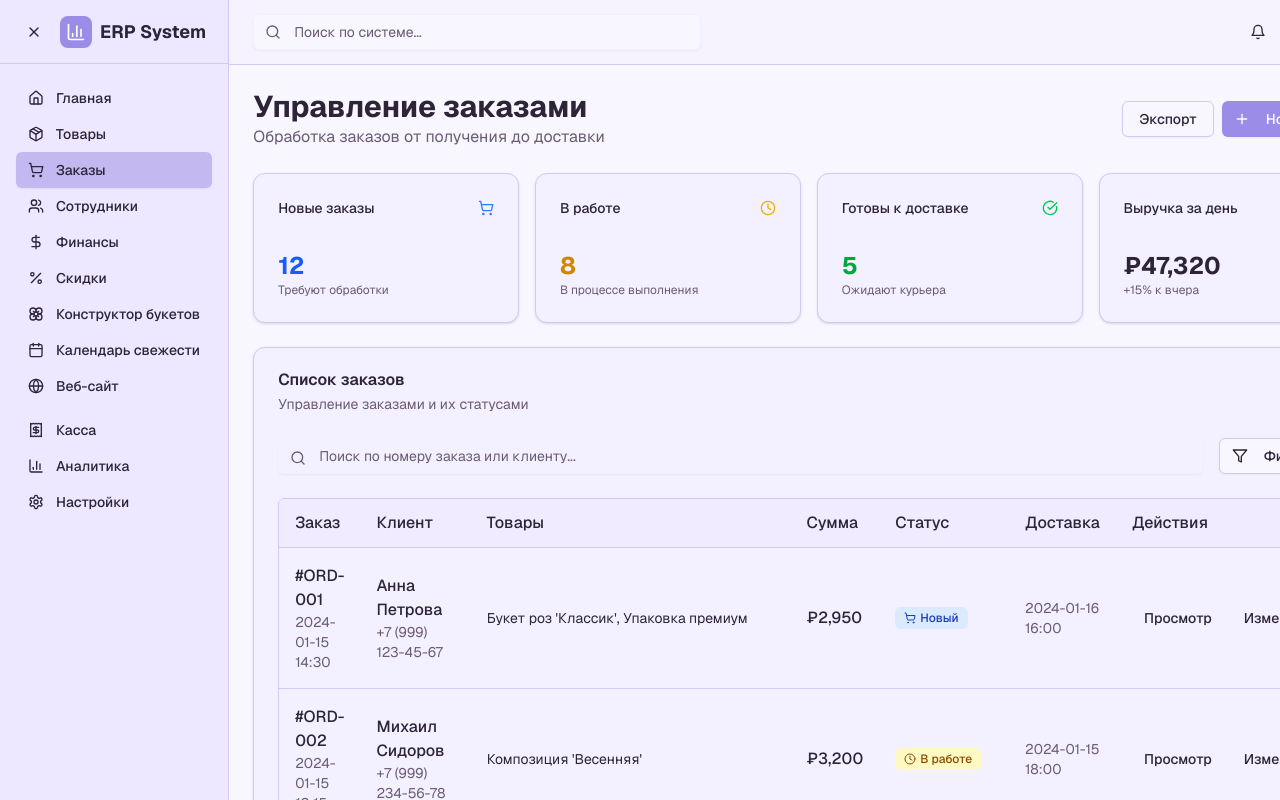
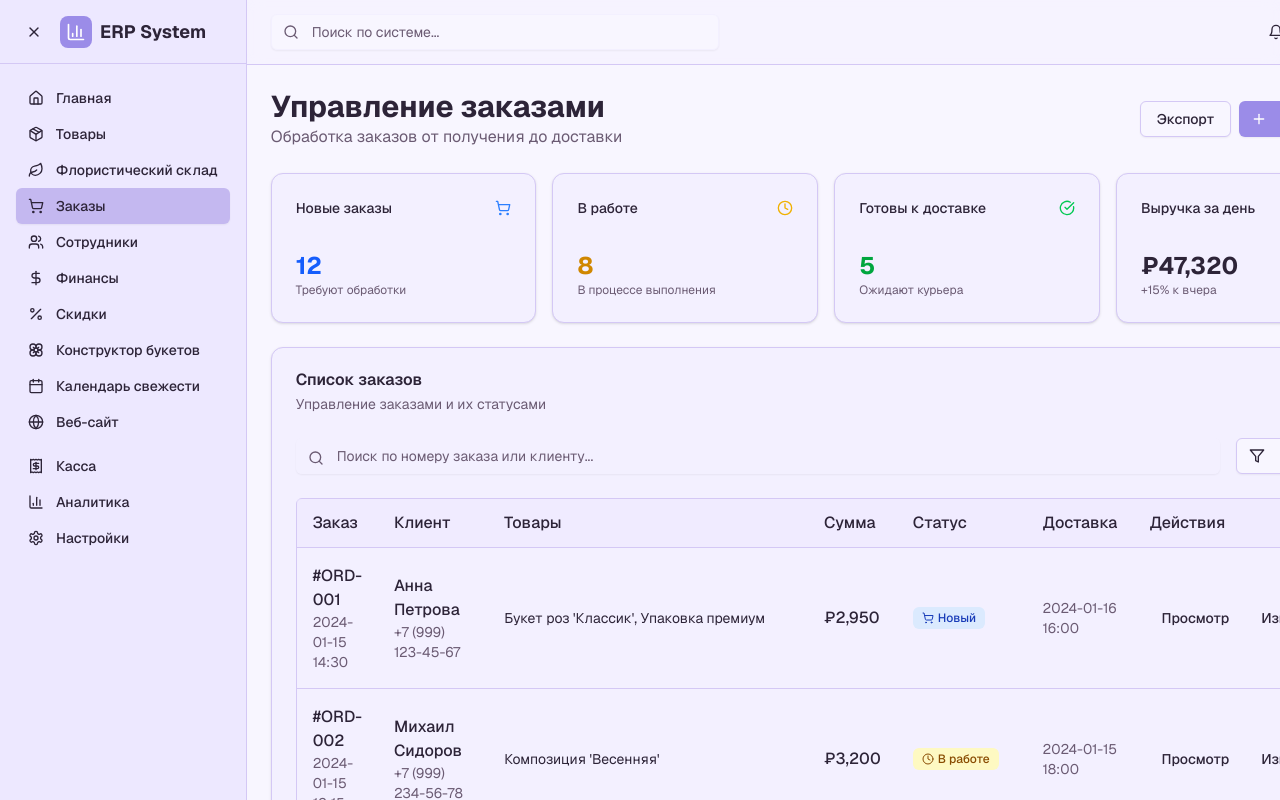
Before and after one commit to UNBunny/lavanda-front, a Next.js app: page /orders in a window 1280 px wide. Shown: the top 800 px of the page. Built offline with nearby package versions, Linux system fonts and the light colour scheme.

Commit message:
update sidebar

```diff
--- a/components/dashboard-sidebar.tsx
+++ b/components/dashboard-sidebar.tsx
@@ -18,6 +18,7 @@ import {
   Receipt,
   Flower,
   Calendar,
+  Leaf,
 } from "lucide-react"
 import { Button } from "@/components/ui/button"
 import { cn } from "@/lib/utils"
@@ -25,12 +26,13 @@ import { cn } from "@/lib/utils"
 const navigation = [
   { name: "Главная", href: "/", icon: Home },
   { name: "Товары", href: "/inventory", icon: Package },
+  { name: "Флористический склад", href: "/floristic-inventory", icon: Leaf },
   { name: "Заказы", href: "/orders", icon: ShoppingCart },
   { name: "Сотрудники", href: "/employees", icon: Users },
   { name: "Финансы", href: "/finance", icon: DollarSign },
   { name: "Скидки", href: "/discounts", icon: Percent },
   { name: "Конструктор букетов", href: "/bouquet-builder", icon: Flower },
-  { name: "Календарь свежести", href: "/freshness", icon: Calendar }, // добавил ссылку на календарь свежести
+  { name: "Календарь свежести", href: "/freshness", icon: Calendar },
   { name: "Веб-сайт", href: "#", icon: Globe },
   { name: "Касса", href: "/pos", icon: Receipt },
   { name: "Аналитика", href: "/analytics", icon: BarChart3 },
```
